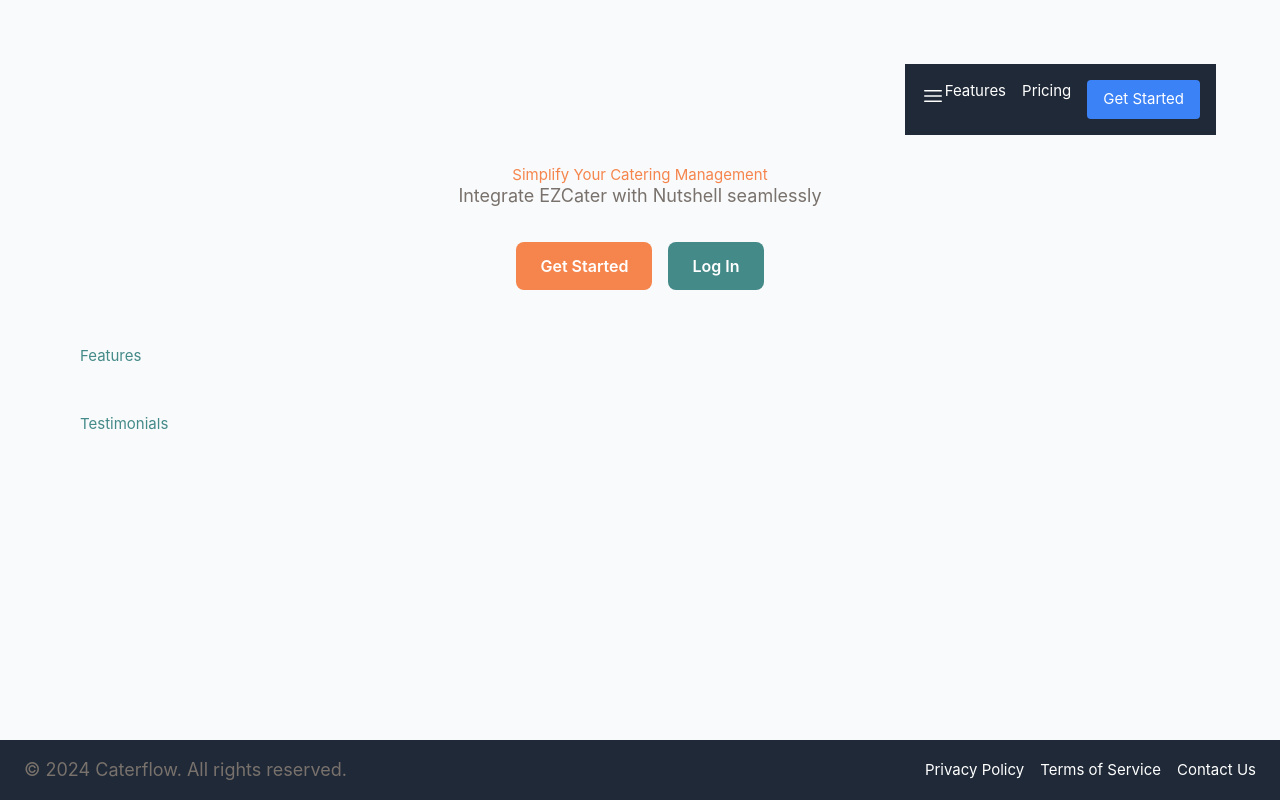
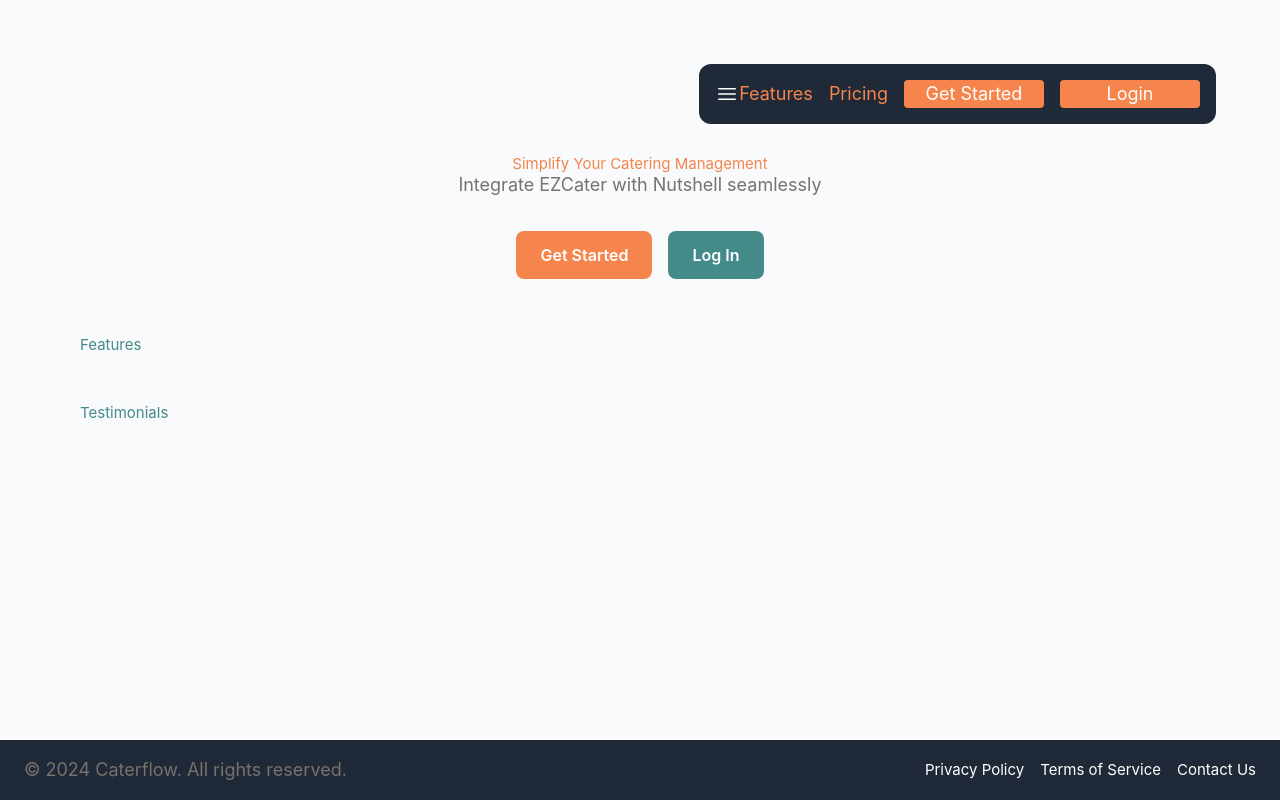
Before and after one commit to MichaelAJay/caterflow-fe, a Vue app: page /get-started in a window 1280 px wide. Built offline with nearby package versions, Linux system fonts and the light colour scheme; no server answers.

Commit message:
abstracted visitor menu items into a separate component, updated styling

```diff
--- a/src/assets/main.css
+++ b/src/assets/main.css
@@ -14,16 +14,6 @@
   flex: 1;
 }
 
-.overlay-menu {
-  position: fixed;
-  top: 0;
-  right: 0;
-  width: 100%;
-  height: 100vh;
-  background-color: rgba(0, 0, 0, 0.5);
-  z-index: 50;
-}
-
 .icon {
   height: 1.5rem;
   width: 1.5rem;
--- /dev/null
+++ b/src/components/visitor/VisitorMenuItems.vue
@@ -0,0 +1,26 @@
+<script setup>
+defineProps({
+  goToSignUp: Function,
+  goToLogin: Function
+});
+</script>
+
+<template>
+  <div class="flex flex-col md:flex-row md:space-x-4">
+    <a href="#features" class="menu-item">Features</a>
+    <a href="#pricing" class="menu-item">Pricing</a>
+    <div class="flex flex-col gap-2 md:flex-row md:gap-4">
+      <a @click="goToSignUp" class="menu-item action">Get Started</a>
+      <a @click="goToLogin" class="menu-item action">Login</a>
+    </div>
+  </div>
+</template>
+
+<style scoped>
+.menu-item {
+  @apply block p-2 hover:bg-gray-700 text-white text-lg md:hover:bg-transparent md:p-0 md:text-caramel-500 md:text-center;
+}
+.action {
+  @apply bg-caramel-500 rounded text-white min-w-[120px] md:min-w-[140px];;
+}
+</style>
--- a/src/views/visitor/VisitorHome.vue
+++ b/src/views/visitor/VisitorHome.vue
@@ -31,7 +31,6 @@ const goToLogin = async () => {
       <p>Integrate EZCater with Nutshell seamlessly</p>
       <div class="flex flex-col sm:flex-row justify-center gap-4 mt-8">
         <CustomButton @click="goToSignUp" type="primary">Get Started</CustomButton>
-
         <CustomButton @click="goToLogin" type="secondary">Log In</CustomButton>
       </div>
     </section>
--- a/src/views/visitor/VisitorMenu.vue
+++ b/src/views/visitor/VisitorMenu.vue
@@ -1,6 +1,7 @@
 <script setup lang="ts">
 import { ref } from 'vue';
 import { Bars3Icon, XMarkIcon } from '@heroicons/vue/24/outline';
+import VisitorMenuItems from '@/components/visitor/VisitorMenuItems.vue';
 
 const isMenuOpen = ref(false);
 
@@ -22,30 +23,26 @@ defineProps({
 
 <template>
   <div>
-    <nav class="bg-gray-800 text-white p-4">
-      <div class="container mx-auto flex justify-end items-center">
-        <div>
-          <!-- Hamburger Icon -->
-          <button @click="toggleMenu">
-            <Bars3Icon class="h-6 w-6" v-if="!isMenuOpen" />
-            <XMarkIcon class="h-6 w-6" v-else />
-          </button>
-        </div>
+    <nav class="relative text-white p-4 bg-gray-800 rounded-xl">
+      <div class="container mx-auto flex justify-between items-center">
+        <!-- Hamburger Icon -->
+        <button @click="toggleMenu">
+          <Bars3Icon class="h-6 w-6" v-if="!isMenuOpen" />
+          <XMarkIcon class="h-6 w-6" v-else />
+        </button>
         <div class="hidden md:flex space-x-4">
           <!-- Desktop Menu Items -->
-          <a href="#features" class="hover:underline">Features</a>
-          <a href="#pricing" class="hover:underline">Pricing</a>
-          <a @click="goToSignUp" class="bg-blue-500 px-4 py-2 rounded">Get Started</a>
+          <VisitorMenuItems :goToSignUp="goToSignUp" :goToLogin="goToLogin" />
         </div>
       </div>
-      <div :class="{ hidden: !isMenuOpen }" class="md:hidden">
+      <div
+        :class="
+          isMenuOpen ? 'absolute right-0 mt-6 p-1 w-48 bg-sage-200 shadow-lg rounded-lg' : 'hidden'
+        "
+        class="md:hidden z-10"
+      >
         <!-- Mobile Menu Items -->
-        <a href="#features" class="block p-2 hover:bg-gray-700">Features</a>
-        <a href="#pricing" class="block p-2 hover:bg-gray-700">Pricing</a>
-        <a @click="goToSignUp" class="block p-2 text-center bg-blue-500 mt-2 rounded"
-          >Get Started
-        </a>
-        <a @click="goToLogin" class="block p-2 text-center bg-blue-500 mt-2 rounded"> Login </a>
+        <VisitorMenuItems :goToSignUp="goToSignUp" :goToLogin="goToLogin" />
       </div>
     </nav>
   </div>
```
Also changed, not shown: src/assets/base.css (line endings or trailing spaces).
